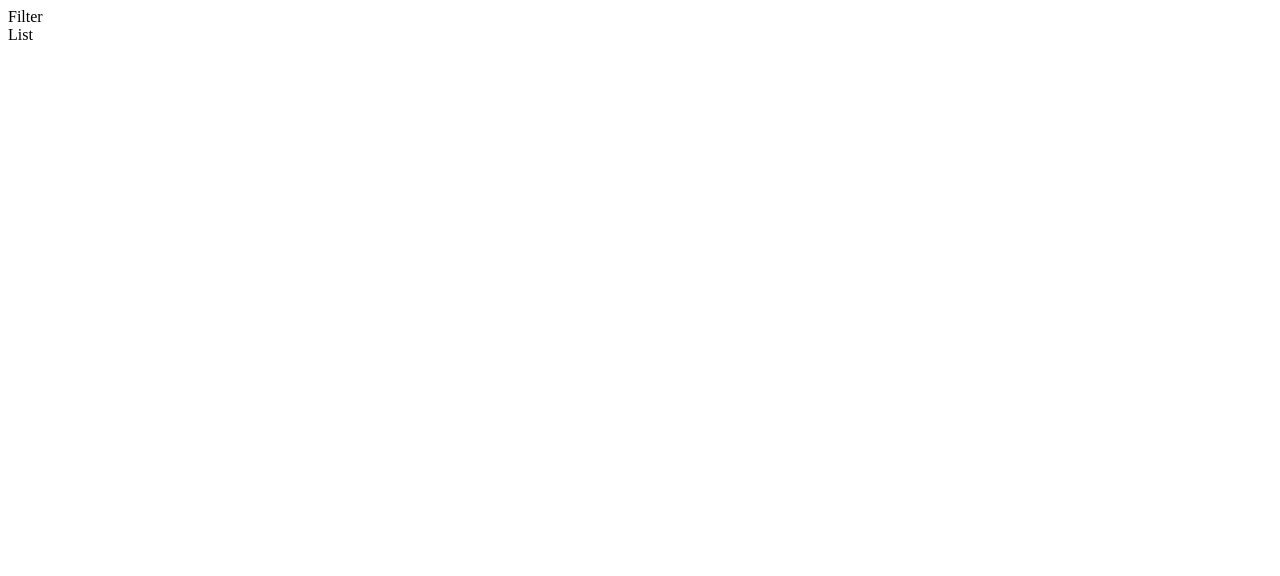
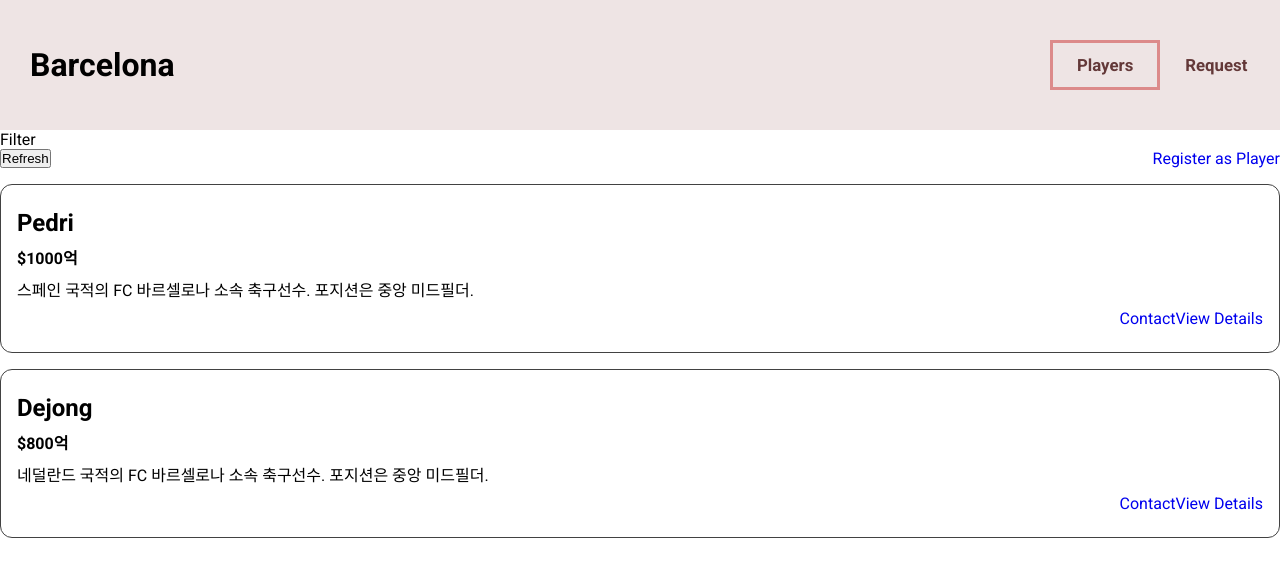
Before and after one commit to joseph0926/project_05-BarcelonaPlayersFinder-Messaging-Platform, a Vue app in the folder barcelona/: page /player in a window 1280 px wide. Shown: the top 576 px of the page. Built offline with nearby package versions, Linux system fonts and the light colour scheme.

Commit message:
#2 PlayerList

```diff
--- a/barcelona/src/App.vue
+++ b/barcelona/src/App.vue
@@ -1,3 +1,36 @@
 <template>
-  <router-view></router-view>
+  <TheNavbar />
+  <RouterView></RouterView>
 </template>
+
+<script>
+import TheNavbar from "./components/layouts/TheNavbar.vue";
+
+export default {
+  components: {
+    TheNavbar,
+  },
+};
+</script>
+
+<style>
+@import url("https://fonts.googleapis.com/css2?family=Roboto:wght@400;700&display=swap");
+
+* {
+  margin: 0;
+  padding: 0;
+  box-sizing: border-box;
+}
+
+body {
+  font-family: "Roboto", sans-serif;
+}
+
+ul {
+  list-style: none;
+}
+
+a {
+  text-decoration: none;
+}
+</style>
--- /dev/null
+++ b/barcelona/src/components/layouts/TheNavbar.vue
@@ -0,0 +1,153 @@
+<template>
+  <header class="nav">
+    <div class="left">Barcelona</div>
+    <nav class="right">
+      <RouterLink to="/player">Players</RouterLink>
+      <RouterLink to="/request">Request</RouterLink>
+    </nav>
+    <div class="ham">
+      <div class="bar1"></div>
+      <div class="bar2"></div>
+      <div class="bar3"></div>
+    </div>
+  </header>
+  <nav class="mob-nav">
+    <RouterLink to="/player">Players</RouterLink>
+    <RouterLink to="/request">Request</RouterLink>
+  </nav>
+</template>
+
+<style scoped>
+header {
+  width: 100vw;
+  background: rgba(171, 121, 121, 0.2);
+}
+.nav {
+  width: 100%;
+  display: flex;
+  justify-content: space-between;
+  align-items: center;
+  padding: 40px 30px;
+}
+.nav .left {
+  font-size: 32px;
+  font-weight: bold;
+}
+.nav .right {
+  width: 200px;
+  display: flex;
+  align-items: center;
+  justify-content: space-between;
+}
+
+.nav .right a {
+  color: #633838;
+  display: inline-block;
+  padding: 0.75rem 1.5rem;
+  font-size: 1.05rem;
+  font-weight: bold;
+  border: 1px solid transparent;
+  transition: all 0.1s;
+}
+
+.nav .right a:active,
+.nav .right a:hover,
+.nav .right a.router-link-active {
+  border: 3px solid #dc8a8a;
+}
+
+.nav .ham {
+  height: 50px;
+  width: 50px;
+  display: none;
+}
+
+.bar1,
+.bar2,
+.bar3 {
+  background: #000;
+  height: 4px;
+  width: 36px;
+  margin: 3px;
+  border-radius: 10px;
+}
+
+.bar1Anim {
+  animation: flipbar1 1s;
+  animation-fill-mode: forwards;
+}
+.bar2Anim {
+  animation: fadebar 1s;
+  animation-fill-mode: forwards;
+}
+.bar3Anim {
+  animation: flipbar3 1s;
+  animation-fill-mode: forwards;
+}
+
+.mob-nav {
+  position: fixed;
+  top: 114px;
+  z-index: 2;
+  right: -80px;
+  width: 80px;
+  background-color: rgba(255, 255, 255, 0.7);
+  height: calc(100vh - 114px);
+  display: flex;
+  flex-direction: column;
+  align-items: center;
+  justify-content: center;
+  transition: all 0.5s;
+}
+
+.showSide {
+  transform: translateX(-80px);
+}
+
+@media only screen and (max-width: 740px) {
+  .nav {
+    position: sticky;
+    top: 0;
+    padding: 32px 20px;
+    z-index: 2;
+    background: rgba(255, 255, 255, 0.7);
+  }
+  .nav .right {
+    display: none;
+  }
+  .nav .ham {
+    display: flex;
+    flex-direction: column;
+    justify-content: center;
+    align-items: center;
+    cursor: pointer;
+  }
+}
+
+@keyframes fadebar {
+  from {
+    transform: scaleX(1);
+    opacity: 1;
+  }
+  to {
+    transform: scaleX(0);
+    opacity: 0;
+  }
+}
+@keyframes flipbar1 {
+  from {
+    transform: rotate(0);
+  }
+  to {
+    transform: rotate(45deg) translate(4px, 10px);
+  }
+}
+@keyframes flipbar3 {
+  from {
+    transform: rotate(0);
+  }
+  to {
+    transform: rotate(-45deg) translate(4px, -10px);
+  }
+}
+</style>
--- /dev/null
+++ b/barcelona/src/components/players/PlayerItem.vue
@@ -0,0 +1,55 @@
+<template>
+  <li>
+    <h3>{{ name }}</h3>
+    <h4>${{ rate }}억</h4>
+    <div>
+      <span>{{ position }}</span>
+      <p>{{ description }}</p>
+    </div>
+    <div class="actions">
+      <RouterLink :to="playerContactLink">Contact</RouterLink>
+      <RouterLink :to="playerDetailLink">View Details</RouterLink>
+    </div>
+  </li>
+</template>
+
+<script>
+export default {
+  props: ["id", "name", "rate", "positions", "description"],
+  computed: {
+    playerContactLink() {
+      return this.$route.path + "/" + this.id + "/contact";
+    },
+    playerDetailLink() {
+      return this.$route.path + "/" + this.id;
+    },
+  },
+};
+</script>
+
+<style scoped>
+li {
+  margin: 1rem 0;
+  border: 1px solid #424242;
+  border-radius: 12px;
+  padding: 1rem;
+}
+
+h3 {
+  font-size: 1.5rem;
+}
+
+h3,
+h4 {
+  margin: 0.5rem 0;
+}
+
+div {
+  margin: 0.5rem 0;
+}
+
+.actions {
+  display: flex;
+  justify-content: flex-end;
+}
+</style>
--- a/barcelona/src/main.js
+++ b/barcelona/src/main.js
@@ -2,9 +2,11 @@
 import App from "./App.vue";
 
 import router from "./router/index.js";
+import store from "./store/index.js";
 
 const app = createApp(App);
 
 app.use(router);
+app.use(store);
 
 app.mount("#app");
--- a/barcelona/src/pages/players/PlayerDetail.vue
+++ b/barcelona/src/pages/players/PlayerDetail.vue
@@ -1 +1,4 @@
-<template><div></div></template>
+<template>
+  <RouterView></RouterView>
+  <RouterLink to="/player/p1/contact">Contact</RouterLink>
+</template>
--- a/barcelona/src/pages/players/PlayersList.vue
+++ b/barcelona/src/pages/players/PlayersList.vue
@@ -1,10 +1,46 @@
 <template>
   <section>Filter</section>
-  <section>List</section>
+  <section>
+    <div class="controls">
+      <button>Refresh</button>
+      <RouterLink to="/register">Register as Player</RouterLink>
+    </div>
+    <ul v-if="hasPlayer">
+      <PlayerItem
+        v-for="player in filteredPlayers"
+        :key="player.id"
+        :id="player.id"
+        :name="player.name"
+        :position="player.position"
+        :rate="player.rate"
+        :description="player.description"
+      />
+    </ul>
+    <h3 v-else>No Players Found</h3>
+  </section>
 </template>
 
+<script>
+import PlayerItem from "@/components/players/PlayerItem.vue";
+
+export default {
+  components: {
+    PlayerItem,
+  },
+  computed: {
+    filteredPlayers() {
+      return this.$store.getters["players/players"];
+    },
+    hasPlayer() {
+      return this.$store.getters["players/hasPlayers"];
+    },
+  },
+};
+</script>
+
 <style scoped>
-template {
-  background: red;
+.controls {
+  display: flex;
+  justify-content: space-between;
 }
 </style>
--- /dev/null
+++ b/barcelona/src/store/index.js
@@ -0,0 +1,11 @@
+import { createStore } from "vuex";
+
+import playersModule from "./modules/players/index.js";
+
+const store = createStore({
+  modules: {
+    players: playersModule,
+  },
+});
+
+export default store;
--- /dev/null
+++ b/barcelona/src/store/modules/players/actions.js
@@ -0,0 +1 @@
+export default {};
--- /dev/null
+++ b/barcelona/src/store/modules/players/getters.js
@@ -0,0 +1,8 @@
+export default {
+  players(state) {
+    return state.players;
+  },
+  hasPlayers(state) {
+    return state.players && state.players.length > 0;
+  },
+};
--- /dev/null
+++ b/barcelona/src/store/modules/players/index.js
@@ -0,0 +1,32 @@
+import mutations from "./mutations.js";
+import actions from "./actions.js";
+import getters from "./getters.js";
+
+export default {
+  namespaced: true,
+  state() {
+    return {
+      players: [
+        {
+          id: "p1",
+          name: "Pedri",
+          position: "MF",
+          description:
+            "스페인 국적의 FC 바르셀로나 소속 축구선수. 포지션은 중앙 미드필더.",
+          rate: 1000,
+        },
+        {
+          id: "p2",
+          name: "Dejong",
+          position: "MF",
+          description:
+            "네덜란드 국적의 FC 바르셀로나 소속 축구선수. 포지션은 중앙 미드필더.",
+          rate: 800,
+        },
+      ],
+    };
+  },
+  mutations,
+  actions,
+  getters,
+};
--- /dev/null
+++ b/barcelona/src/store/modules/players/mutations.js
@@ -0,0 +1 @@
+export default {};
```
Also changed, not shown: barcelona/src/components/HelloWorld.vue (deleted, +0 -58 lines), 1 other file (tests, documents, lock files or other folders).
